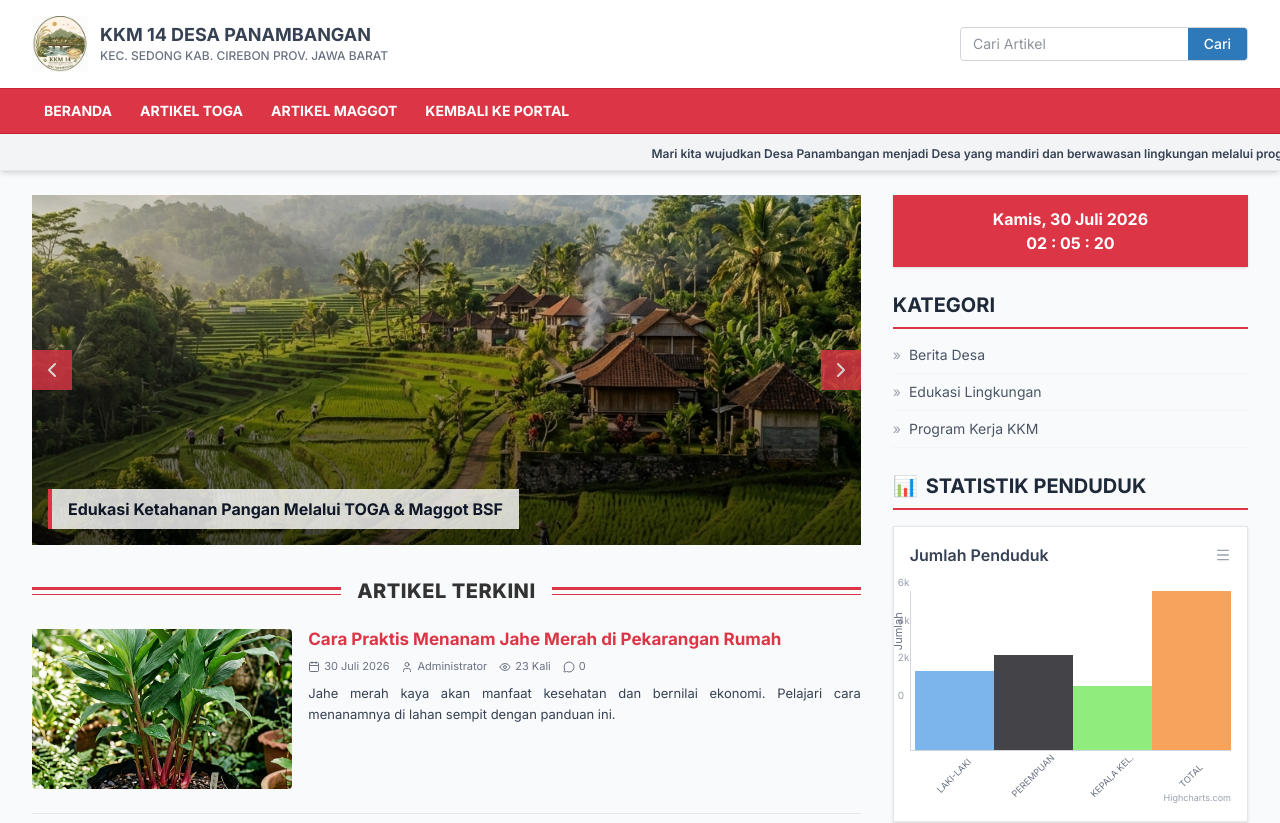
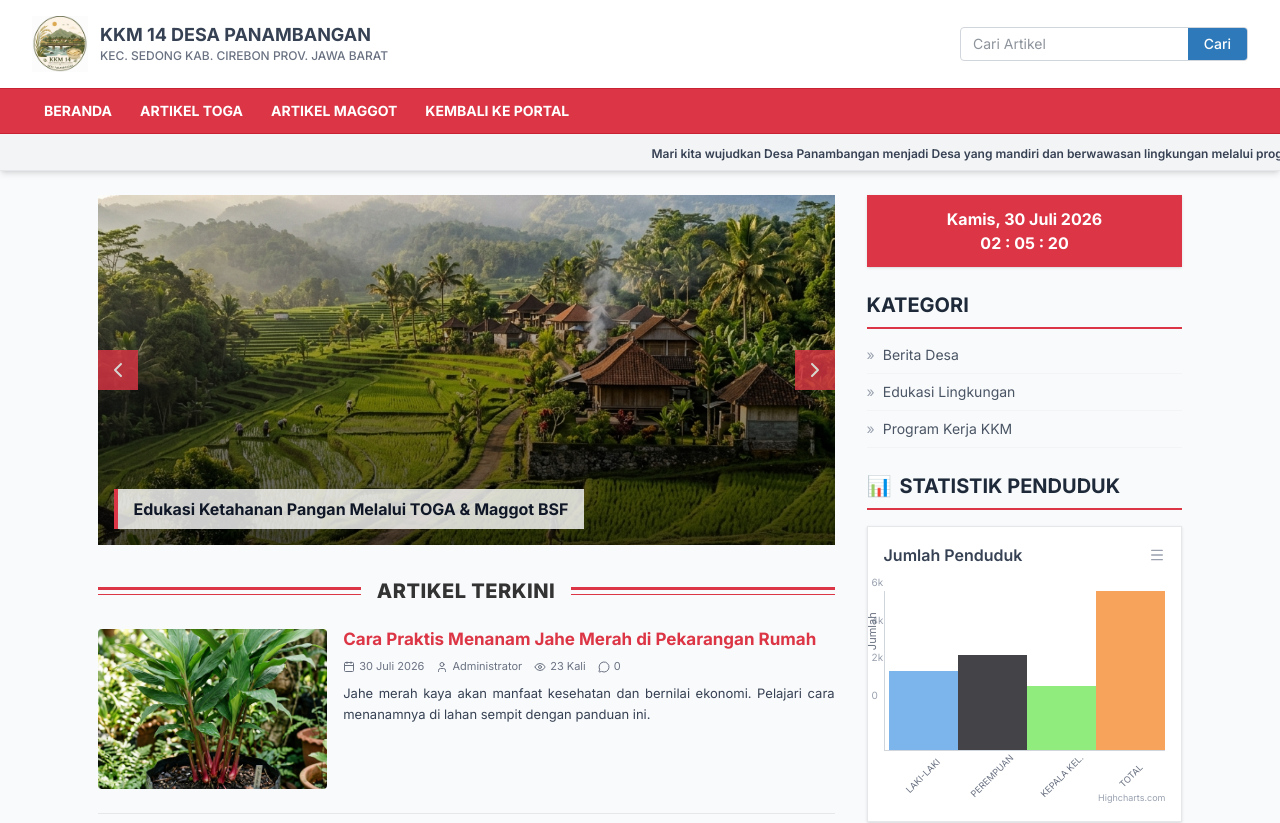
Before and after one commit to adin07-code/Desa-Panambangan, a Next.js app: page /blog in a window 1280 px wide. Shown: the top 823 px of the page. Built offline with nearby package versions, Linux system fonts and the light colour scheme.

Commit message:
Optimize images to use Next.js Image component for better LCP

```diff
--- a/src/app/artikel/[slug]/page.tsx
+++ b/src/app/artikel/[slug]/page.tsx
@@ -7,6 +7,7 @@
 import { User, Calendar, MessageCircle } from "lucide-react";
 import ReactMarkdown from "react-markdown";
 import ViewCounter from "@/components/ViewCounter";
+import Image from "next/image";
 
 export async function generateStaticParams() {
   const articles = getAllArticles();
@@ -61,7 +62,7 @@
               {/* Main Image placeholder if needed, otherwise just content */}
               {article.coverImage ? (
                 <div className="w-full h-[300px] md:h-[400px] mb-8 rounded-sm overflow-hidden shadow-sm relative">
-                  <img src={article.coverImage} alt={article.title} className="w-full h-full object-cover" />
+                  <Image src={article.coverImage} alt={article.title} fill className="object-cover" />
                 </div>
               ) : (
                 <div className="w-full h-[300px] md:h-[400px] bg-gradient-to-r from-[#dc3545] to-[#f47c87] mb-8 rounded-sm flex items-center justify-center text-white text-3xl font-bold opacity-90 shadow-sm text-center px-6">
--- a/src/app/blog/page.tsx
+++ b/src/app/blog/page.tsx
@@ -4,6 +4,7 @@
 import Sidebar from "@/components/Sidebar";
 import { getAllArticles } from "@/lib/markdown";
 import { ChevronRight, ChevronLeft } from "lucide-react";
+import Image from "next/image";
 
 export default async function Home({
   searchParams,
@@ -36,7 +37,7 @@
             {/* Slider Simulation */}
             {!q && (
               <div className="relative w-full h-[350px] bg-gray-200 mb-8 overflow-hidden group">
-                <img src="/bg-desa.png" alt="Featured Slider" className="w-full h-full object-cover" />
+                <Image src="/bg-desa.png" alt="Featured Slider" fill className="object-cover" />
 
                 {/* Slider Overlays */}
                 <div className="absolute inset-0 bg-gradient-to-t from-black/70 to-transparent"></div>
--- a/src/app/page.tsx
+++ b/src/app/page.tsx
@@ -1,4 +1,5 @@
 import Link from 'next/link';
+import Image from 'next/image';
 
 export default function PortalPage() {
   return (
@@ -89,7 +90,7 @@
           {/* Profile Section */}
           <div className="flex flex-col items-center mb-10 w-full max-w-md">
               <div className="profile-img w-28 h-28 rounded-full overflow-hidden border-2 border-gray-700 mb-5 bg-white flex items-center justify-center shadow-2xl relative p-2">
-                  <img src="/logo.png" alt="Logo Desa Panambangan" className="w-full h-full object-contain" />
+                  <Image src="/logo.png" alt="Logo Desa Panambangan" width={96} height={96} className="w-full h-full object-contain" />
               </div>
               <h1 className="text-2xl font-bold mb-2 tracking-tight text-center">KKM 14 DESA PANAMBANGAN</h1>
               <p className="text-gray-400 text-sm font-medium text-center">Pusat Informasi & Potensi Desa</p>
--- a/src/components/ArticleCard.tsx
+++ b/src/components/ArticleCard.tsx
@@ -2,6 +2,7 @@
 import { ArticleData } from "@/lib/markdown";
 import { User, Calendar, MessageCircle } from "lucide-react";
 import ViewCounter from "./ViewCounter";
+import Image from "next/image";
 
 export default function ArticleCard({ article }: { article: ArticleData }) {
   const colorMap: Record<string, { bg: string }> = {
@@ -20,7 +21,7 @@
         <Link href={`/artikel/${article.slug}`}>
           <div className="h-40 bg-gray-200 relative overflow-hidden rounded">
             {article.coverImage ? (
-              <img src={article.coverImage} alt={article.title} className="w-full h-full object-cover transition-transform duration-500 group-hover:scale-105" />
+              <Image src={article.coverImage} alt={article.title} fill className="object-cover transition-transform duration-500 group-hover:scale-105" />
             ) : (
               <div className={`absolute inset-0 bg-gradient-to-br ${theme.bg} flex items-center justify-center text-white font-bold text-center px-4 transition-transform duration-500 group-hover:scale-105`}>
                 {article.title}
--- a/src/components/Footer.tsx
+++ b/src/components/Footer.tsx
@@ -1,8 +1,10 @@
+import Image from "next/image";
+
 export default function Footer() {
   return (
     <footer className="bg-gray-900 text-white py-12 border-t border-gray-800" id="kontak">
       <div className="max-w-7xl mx-auto px-4 sm:px-6 lg:px-8 flex flex-col items-center">
-        <img src="/logo.png" alt="Logo Desa" className="w-14 h-14 object-contain bg-white rounded-full p-1 shadow-lg mb-4" />
+        <Image src="/logo.png" alt="Logo Desa" width={56} height={56} className="w-14 h-14 object-contain bg-white rounded-full p-1 shadow-lg mb-4" />
         <h4 className="text-xl font-bold mb-2">Desa Panambangan</h4>
         <p className="text-gray-400 text-sm mb-6 text-center max-w-md">Menuju desa mandiri pangan dan ramah lingkungan melalui program edukasi dan pemberdayaan masyarakat terpadu.</p>
 
--- a/src/components/Navbar.tsx
+++ b/src/components/Navbar.tsx
@@ -3,6 +3,7 @@
 import Link from "next/link";
 import { useState } from "react";
 import { Menu, X } from "lucide-react";
+import Image from "next/image";
 
 export default function Navbar() {
   const [isOpen, setIsOpen] = useState(false);
@@ -15,7 +16,7 @@
           {/* Logo and Title */}
           <div className="flex flex-col md:flex-row items-center justify-center md:justify-start gap-3 w-full md:w-auto text-center md:text-left">
             <Link href="/" className="flex-shrink-0">
-              <img src="/logo.png" alt="Logo Desa" className="w-14 h-14 object-contain" />
+              <Image src="/logo.png" alt="Logo Desa" width={56} height={56} className="w-14 h-14 object-contain" />
             </Link>
             <div className="flex flex-col">
               <span className="font-bold text-lg text-gray-700 leading-tight">KKM 14 DESA PANAMBANGAN</span>
```
